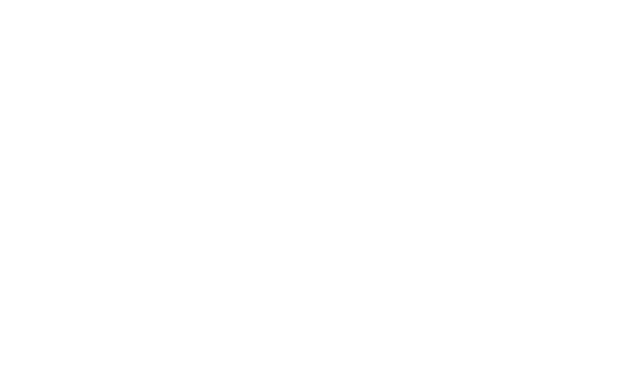
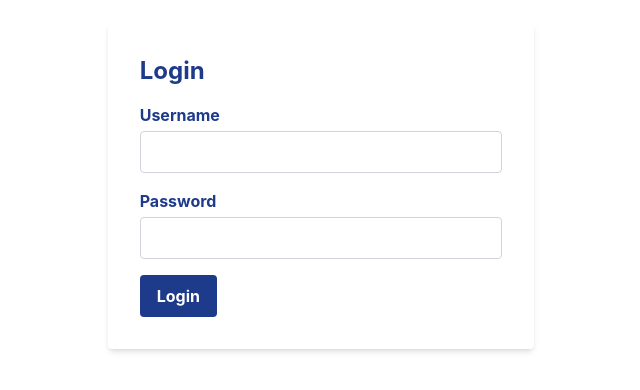
Before and after one commit to BagasDhitya/prosa-npl, a React (Vite) app: page /login in a window 1280 px wide. Before the commit this address had no page. Shown: the part 214-604 px from the top of the page, without its empty margins (319-959 px from the left). Built offline with nearby package versions, Linux system fonts and the light colour scheme.

Commit message:
apply dummy token use uuid

```diff
--- a/package.json
+++ b/package.json
@@ -13,14 +13,17 @@
     "axios": "^1.4.0",
     "formik": "^2.4.2",
     "react": "^18.2.0",
+    "react-cookie": "^4.1.1",
     "react-dom": "^18.2.0",
     "react-router-dom": "^6.14.0",
     "sweetalert2": "^11.7.12",
+    "uuid": "^9.0.0",
     "yup": "^1.2.0"
   },
   "devDependencies": {
     "@types/react": "^18.0.37",
     "@types/react-dom": "^18.0.11",
+    "@types/uuid": "^9.0.2",
     "@typescript-eslint/eslint-plugin": "^5.59.0",
     "@typescript-eslint/parser": "^5.59.0",
     "@vitejs/plugin-react": "^4.0.0",
--- a/src/App.tsx
+++ b/src/App.tsx
@@ -2,6 +2,7 @@
 
 import Home from "./pages/home";
 import Landing from "./pages/landing";
+import Login from "./pages/login";
 import Setting from "./pages/setting";
 
 const App = () => {
@@ -9,6 +10,7 @@
     <BrowserRouter>
       <Routes>
         <Route path="/" element={<Landing />} />
+        <Route path="/login" element={<Login />} />
         <Route path="/home" element={<Home />} />
         <Route path="/setting" element={<Setting />} />
       </Routes>
--- a/src/pages/landing/index.tsx
+++ b/src/pages/landing/index.tsx
@@ -1,6 +1,9 @@
 import React from "react";
+import { useNavigate } from "react-router-dom";
 
 const Landing: React.FC = () => {
+  const navigate: any = useNavigate();
+
   return (
     <div className="grid grid-cols-2 h-full">
       <div className="bg-blue-900 h-screen flex items-center">
@@ -20,7 +23,10 @@
             Analyze and understand human language with our advanced Natural
             Language Processing (NLP) application.
           </p>
-          <button className="bg-blue-700 hover:bg-blue-900 text-white font-bold py-2 px-4 mx-10 rounded">
+          <button
+            className="bg-blue-700 hover:bg-blue-900 text-white font-bold py-2 px-4 mx-10 rounded"
+            onClick={() => navigate("/login")}
+          >
             Get Started
           </button>
         </div>
--- /dev/null
+++ b/src/pages/login/index.tsx
@@ -0,0 +1,103 @@
+import { useCookies } from "react-cookie";
+import { useNavigate } from "react-router-dom";
+import { Formik, Form, Field, ErrorMessage } from "formik";
+import * as Yup from "yup";
+import { v4 as uuidv4 } from "uuid";
+import Swal from "sweetalert2";
+
+import Layout from "../../components/Layout";
+
+const Login = () => {
+  const navigate: any = useNavigate();
+  const [cookie, setCookies] = useCookies();
+  const validationSchema = Yup.object({
+    username: Yup.string().required("Username is required"),
+    password: Yup.string().required("Password is required"),
+  });
+
+  const handleSubmit = (values: any) => {
+    if (values.username !== "John Doe" && values.password !== "johndoe12345") {
+      setCookies("token", uuidv4(), { path: "/" });
+      setCookies("username", values.username, { path: "/" });
+      navigate("/home");
+    } else {
+      Swal.fire({
+        title: "Failed",
+        icon: "error",
+        text: "Please fill your username/password",
+        confirmButtonText: "OK",
+      });
+    }
+  };
+
+  console.log("token ", cookie.token);
+
+  return (
+    <Layout>
+      <div className="flex items-center justify-center h-screen">
+        <div className="bg-white p-8 rounded shadow-md w-1/3">
+          <h2 className="text-2xl font-bold mb-4 text-blue-900">Login</h2>
+          <Formik
+            initialValues={{
+              username: "",
+              password: "",
+            }}
+            validationSchema={validationSchema}
+            onSubmit={handleSubmit}
+          >
+            <Form>
+              <div className="mb-4">
+                <label
+                  htmlFor="username"
+                  className="block font-bold mb-1 text-blue-900"
+                >
+                  Username
+                </label>
+                <Field
+                  type="text"
+                  id="username"
+                  name="username"
+                  className="w-full border border-gray-300 bg-white rounded px-3 py-2"
+                />
+                <ErrorMessage
+                  name="username"
+                  component="div"
+                  className="text-red-500 text-sm mt-1"
+                />
+              </div>
+
+              <div className="mb-4">
+                <label
+                  htmlFor="password"
+                  className="block font-bold mb-1 text-blue-900"
+                >
+                  Password
+                </label>
+                <Field
+                  type="password"
+                  id="password"
+                  name="password"
+                  className="w-full border border-gray-300 bg-white rounded px-3 py-2"
+                />
+                <ErrorMessage
+                  name="password"
+                  component="div"
+                  className="text-red-500 text-sm mt-1"
+                />
+              </div>
+
+              <button
+                type="submit"
+                className="bg-blue-900 hover:bg-blue-700 text-white font-bold py-2 px-4 rounded"
+              >
+                Login
+              </button>
+            </Form>
+          </Formik>
+        </div>
+      </div>
+    </Layout>
+  );
+};
+
+export default Login;
```
Also changed, not shown: 1 other file (tests, documents, lock files or other folders).
